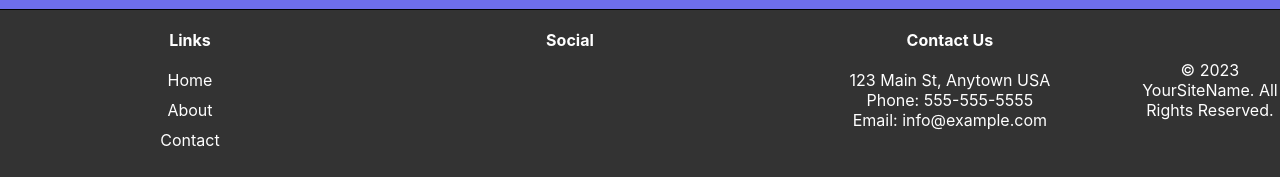
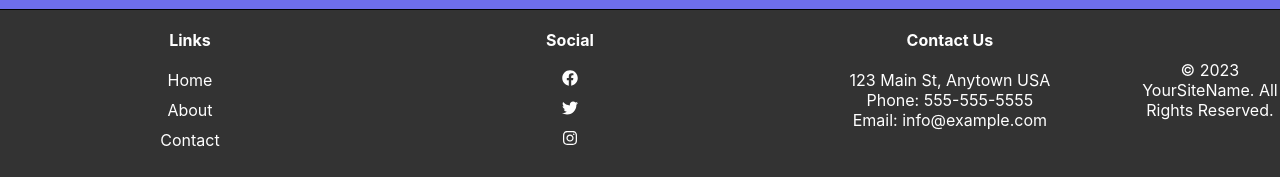
Before and after one commit to jgavrilo/Website-Template, a Next.js app: page / in a window 1280 px wide. Shown: the part 1591-1768 px from the top of the page. Built offline with nearby package versions, Linux system fonts and the light colour scheme.

Commit message:
Added social media icons

```diff
--- a/components/Footer.tsx
+++ b/components/Footer.tsx
@@ -6,6 +6,7 @@
  *
  */
 import React from 'react';
+import { FaFacebook, FaTwitter, FaInstagram } from "react-icons/fa";
 import styles from '../styles/components/Footer.module.css';
 
 function Footer() {
@@ -24,9 +25,9 @@ function Footer() {
           <div className={styles.colMd4}>
             <h4>Social</h4>
             <ul>
-              <li><a href="#"><i className="fa fa-facebook"></i></a></li>
-              <li><a href="#"><i className="fa fa-twitter"></i></a></li>
-              <li><a href="#"><i className="fa fa-instagram"></i></a></li>
+              <li><a href="#"><FaFacebook/></a></li>
+              <li><a href="#"><FaTwitter/></a></li>
+              <li><a href="#"><FaInstagram/></a></li>
             </ul>
           </div>
           <div className={styles.colMd4}>
--- a/package.json
+++ b/package.json
@@ -17,6 +17,7 @@
     "next": "13.2.4",
     "react": "18.2.0",
     "react-dom": "18.2.0",
+    "react-icons": "^4.8.0",
     "typescript": "5.0.3"
   }
 }
```
Also changed, not shown: 1 other file (tests, documents, lock files or other folders).
